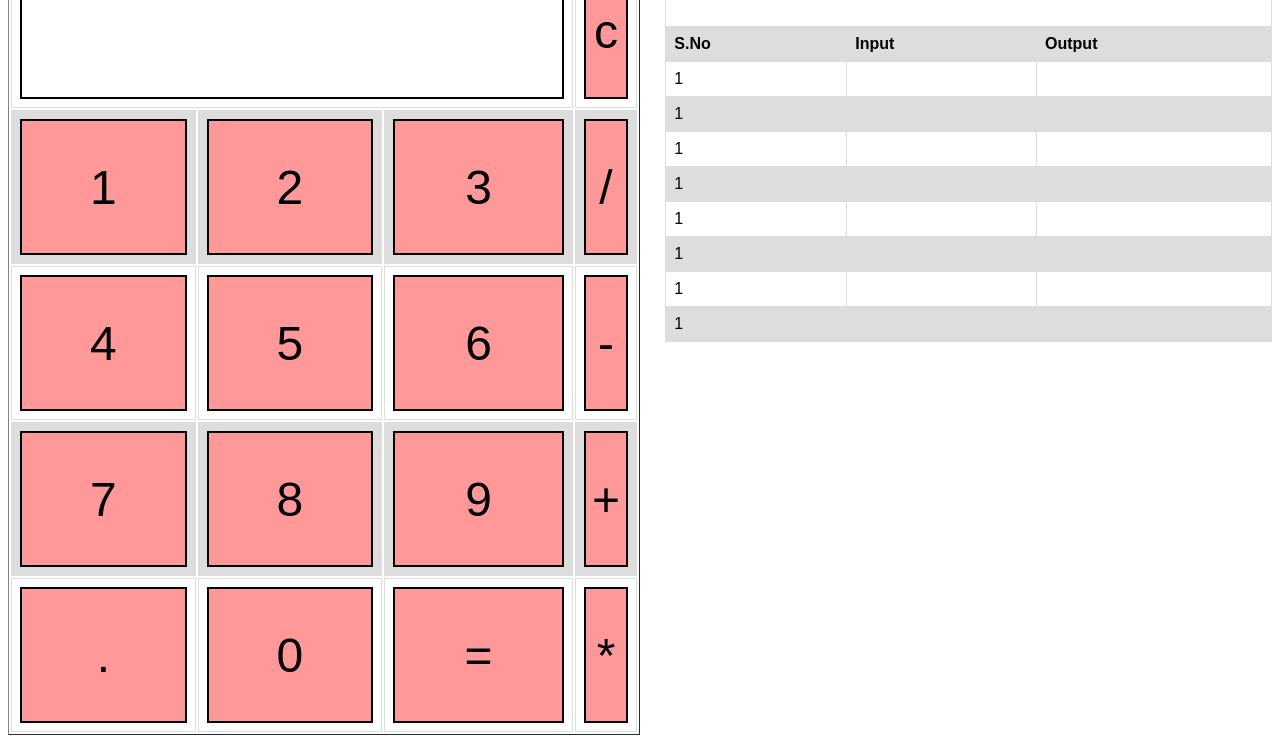
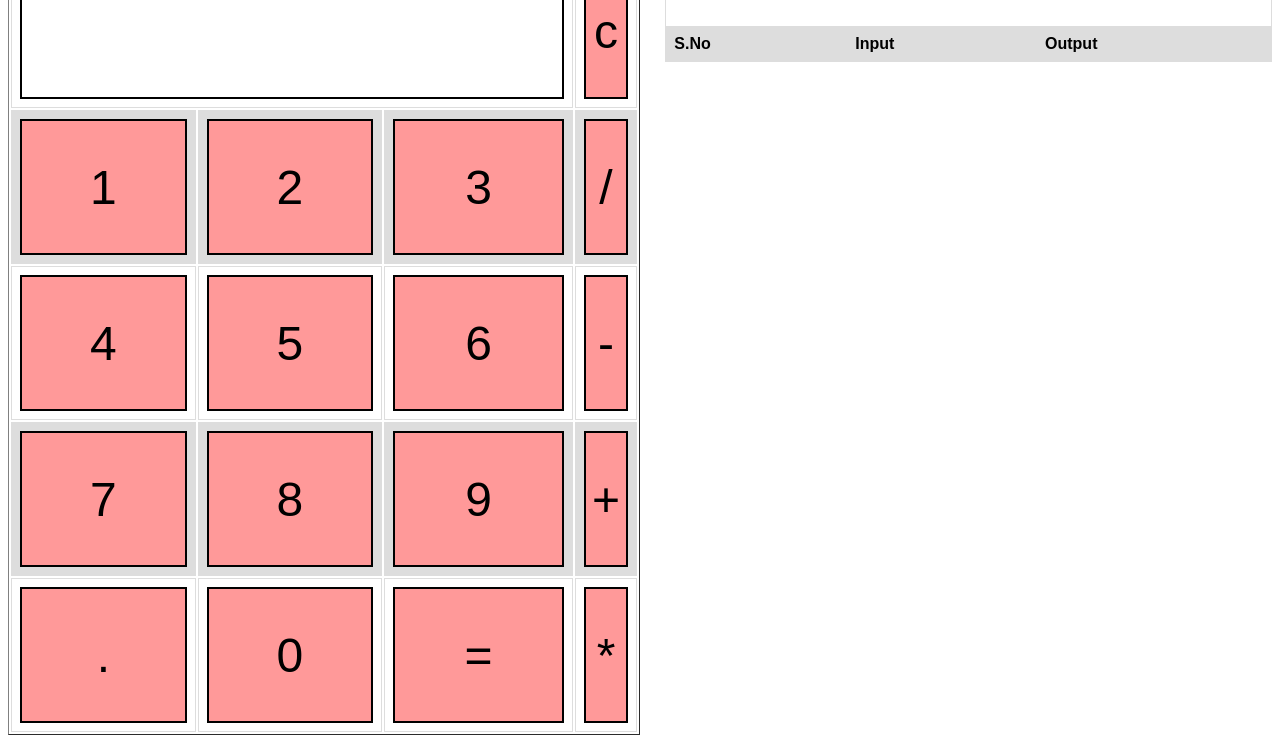
Before and after one commit to Sai-Kranti/JsCalculator, a plain HTML site: page index.html in a window 1280 px wide. Shown: the part 57-800 px from the top of the page. Drawn offline with Linux system fonts and the light colour scheme.

Commit message:
completed history

```diff
--- a/index.html
+++ b/index.html
@@ -2,6 +2,9 @@
    <head>
       <script>
          //function that display value
+         let entered = '';
+         let output = '';
+         let total = 0;
          function dis(val)
          {
              document.getElementById("result").value+=val
@@ -11,8 +14,26 @@
          function solve()
          {
              let x = document.getElementById("result").value
+             entered = x;
+             //alert(entered);
              let y = eval(x)
-             document.getElementById("result").value = y
+             output = y;
+             //alert(y);
+             document.getElementById("result").value = y;
+             total = total+1;
+             addHistory(total, entered, output);
+         }
+
+         function addHistory(total, entered, output)
+         {
+            var table = document.getElementById("myHistory");
+            var row = table.insertRow(2);
+            var cell1 = row.insertCell(0);
+            var cell2 = row.insertCell(1);
+            var cell3 = row.insertCell(2);
+            cell1.innerHTML = `${total}`;
+            cell2.innerHTML = `${entered}`;
+            cell3.innerHTML = `${output}`;
          }
 
          //function that clear the display
@@ -128,7 +149,7 @@
       </table>
       </div>
       <div class='history'>
-            <table class='second-table'>
+            <table class='second-table' id = "myHistory">
                   <tr>
                         <td colspan="3"><h1>History</h1></td>
                       </tr>
@@ -138,40 +159,6 @@
                     <th>Input</th>
                     <th>Output</th>
                   </tr>
-                  <tr>
-                    <td>1</td>
-                    <td></td>
-                    <td></td>
-                  </tr>
-                  <tr>
-                        <td>1</td>
-                        <td></td>
-                        <td></td>
-                      </tr>                  <tr>
-                           <td>1</td>
-                           <td></td>
-                           <td></td>
-                         </tr>                  <tr>
-                              <td>1</td>
-                              <td></td>
-                              <td></td>
-                            </tr>                  <tr>
-                                 <td>1</td>
-                                 <td></td>
-                                 <td></td>
-                               </tr>                  <tr>
-                                    <td>1</td>
-                                    <td></td>
-                                    <td></td>
-                                  </tr>                  <tr>
-                                       <td>1</td>
-                                       <td></td>
-                                       <td></td>
-                                     </tr>
-                    <td>1</td>
-                    <td></td>
-                    <td></td>
-                  </tr>
                 </table>
       </div>
    </body>
```
